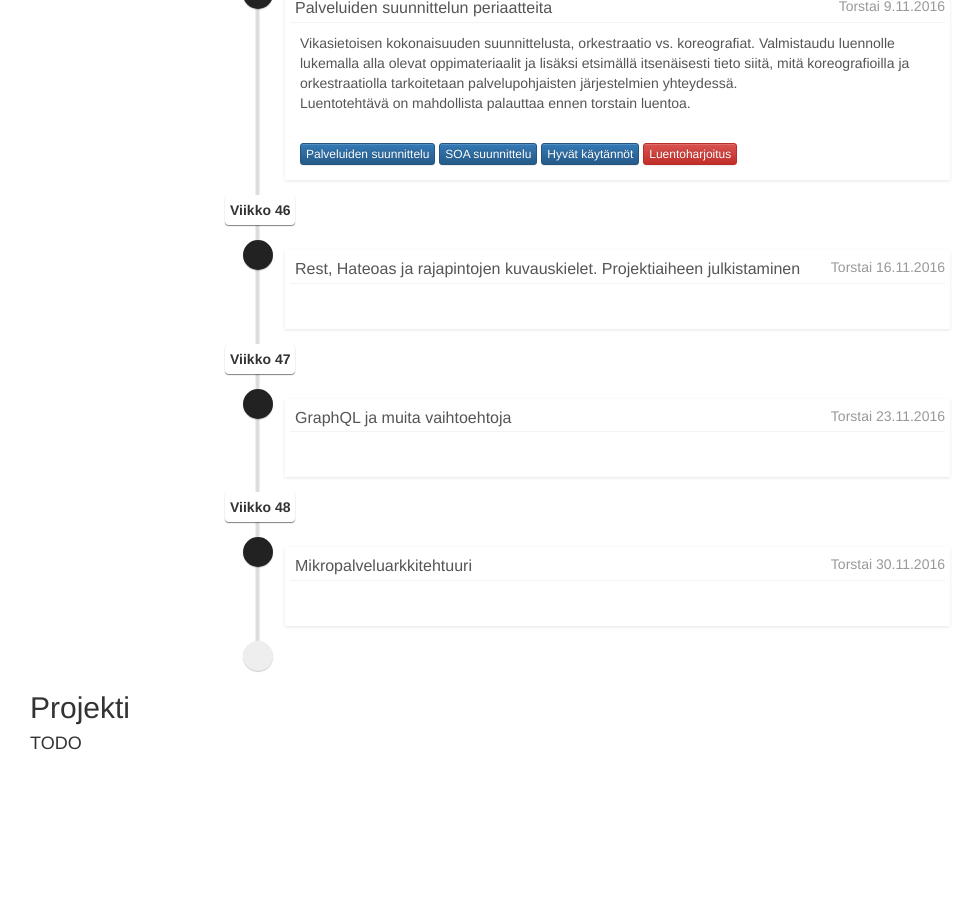
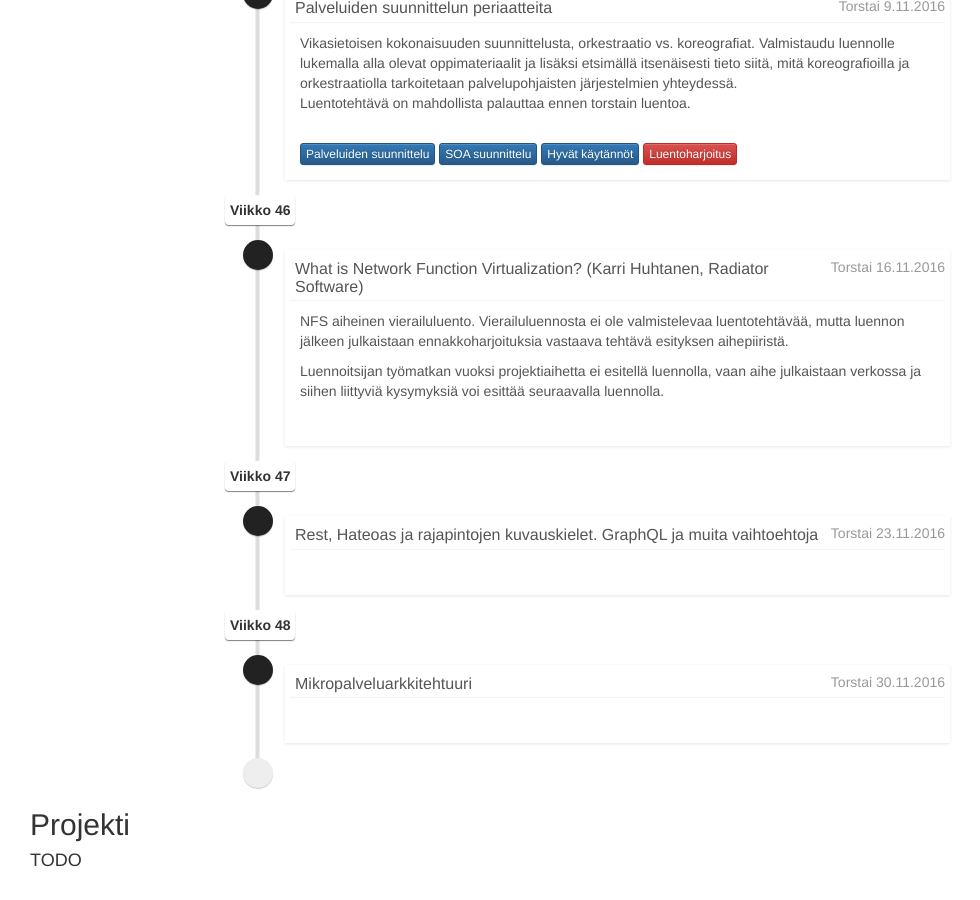
Before and after one commit to Palpo/palpo.github.io, a Jekyll site: the page built from index.html, in a window 1280 px wide and 900 px high, scrolled down 1320 px. Shown: the whole window, without its empty margins (40-1020 px from the left). Built offline with Jekyll 4.4.1, drawn with Linux system fonts in a browser that asks for light colours; nearby versions of some CDN libraries; before the commit the page ends 2104 px from its top, so only the background shows below that.

Commit message:
NFS ja projektityö luennon ennakkotiedot

```diff
--- a/index.html
+++ b/index.html
@@ -102,9 +102,11 @@ layout: default
               <i class="fa fa-envelope bg-black"></i>
               <div class="timeline-item">
                 <span class="time"><i class="fa fa-clock-o"></i>Torstai 16.11.2016</span>
-                <h3 class="timeline-header">Rest, Hateoas ja rajapintojen kuvauskielet. Projektiaiheen julkistaminen</h3>
+                <h3 class="timeline-header">What is Network Function Virtualization? (Karri Huhtanen, Radiator Software)</h3>
                 <div class="timeline-body">
+                <p>NFS aiheinen vierailuluento. Vierailuluennosta ei ole valmistelevaa luentotehtävää, mutta luennon jälkeen julkaistaan ennakkoharjoituksia vastaava tehtävä esityksen aihepiiristä.</p>
 
+                <p>Luennoitsijan työmatkan vuoksi projektiaihetta ei esitellä luennolla, vaan aihe julkaistaan verkossa ja siihen liittyviä kysymyksiä voi esittää seuraavalla luennolla.</p>
                 </div>
                 <div class='timeline-footer'>
 
@@ -120,7 +122,7 @@ layout: default
               <i class="fa fa-envelope bg-black"></i>
               <div class="timeline-item">
                 <span class="time"><i class="fa fa-clock-o"></i>Torstai 23.11.2016</span>
-                <h3 class="timeline-header">GraphQL ja muita vaihtoehtoja</h3>
+                <h3 class="timeline-header">Rest, Hateoas ja rajapintojen kuvauskielet. GraphQL ja muita vaihtoehtoja</h3>
                 <div class="timeline-body">
 
                 </div>
```
